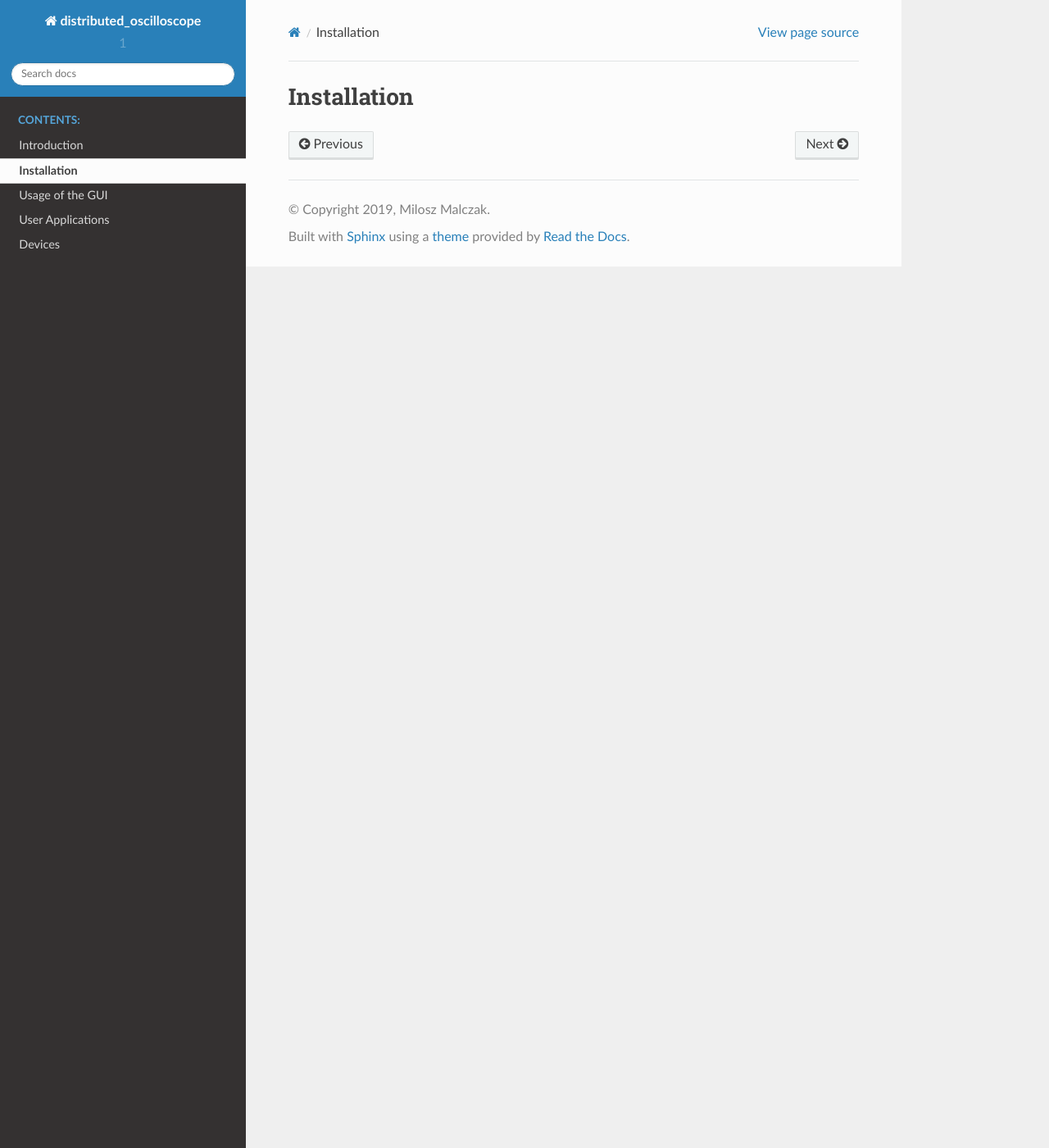
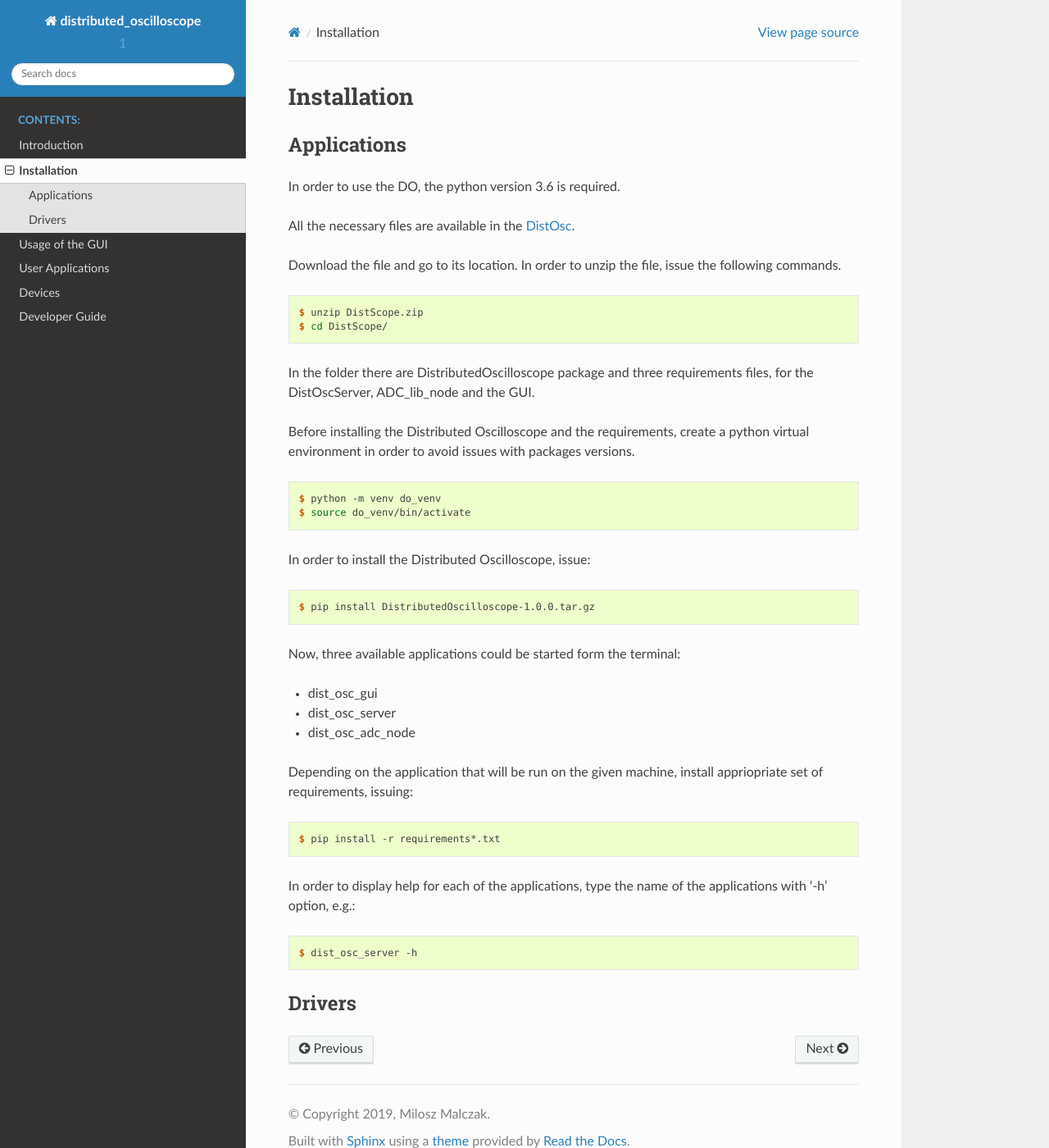
Before and after one commit to mmalczak/distributed-oscilloscope, a Sphinx documentation site: the page built from documentation/sphinx/installation.rst, in a window 1280 px wide and 1400 px high. Shown: the whole window at 82% size. Built offline with Sphinx 7.4.7 and the Read the Docs theme 2.0.0, drawn with Linux system fonts in a browser that asks for light colours.

Commit message:
doc: added installation guide

```diff
--- /dev/null
+++ b/documentation/sphinx/developer_guide.rst
@@ -0,0 +1,4 @@
+.. _developer_guide:
+
+Developer Guide
+==================
--- a/documentation/sphinx/index.rst
+++ b/documentation/sphinx/index.rst
@@ -15,6 +15,7 @@ Welcome to distributed_oscilloscope's documentation!
    usage
    user_applications
    devices
+   developer_guide
 
 
 
--- a/documentation/sphinx/installation.rst
+++ b/documentation/sphinx/installation.rst
@@ -2,3 +2,57 @@
 
 Installation
 ===========
+
+===========
+Applications
+===========
+
+In order to use the DO, the python version 3.6 is required.
+
+All the necessary files are available in the `DistOsc <https://ohwr.org/project/distributed-oscilloscope/wikis/uploads/2f7d710befa8b3dc66dff3a82a3e5abb/DistScope.zip>`_.
+
+Download the file and go to its location. In order to unzip the file, issue the following commands.
+
+.. code-block:: console
+
+    $ unzip DistScope.zip
+    $ cd DistScope/
+
+In the folder there are DistributedOscilloscope package and three requirements files, for the DistOscServer, ADC_lib_node and the GUI.
+
+Before installing the Distributed Oscilloscope and the requirements, create a python virtual environment in order to avoid issues with packages versions.
+
+.. code-block:: console
+
+    $ python -m venv do_venv
+    $ source do_venv/bin/activate
+
+In order to install the Distributed Oscilloscope, issue:
+
+.. code-block:: console
+
+    $ pip install DistributedOscilloscope-1.0.0.tar.gz
+
+Now, three available applications could be started form the terminal:
+
+* dist_osc_gui
+* dist_osc_server
+* dist_osc_adc_node
+
+
+Depending on the application that will be run on the given machine, install appriopriate set of requirements, issuing:
+
+.. code-block:: console
+
+    $ pip install -r requirements*.txt
+
+In order to display help for each of the applications, type the name of the applications with '-h' option, e.g.:
+
+.. code-block:: console
+
+    $ dist_osc_server -h
+
+
+===========
+Drivers
+===========
```
Also changed, not shown: documentation/sphinx/introduction.rst (+13 -7 lines).
